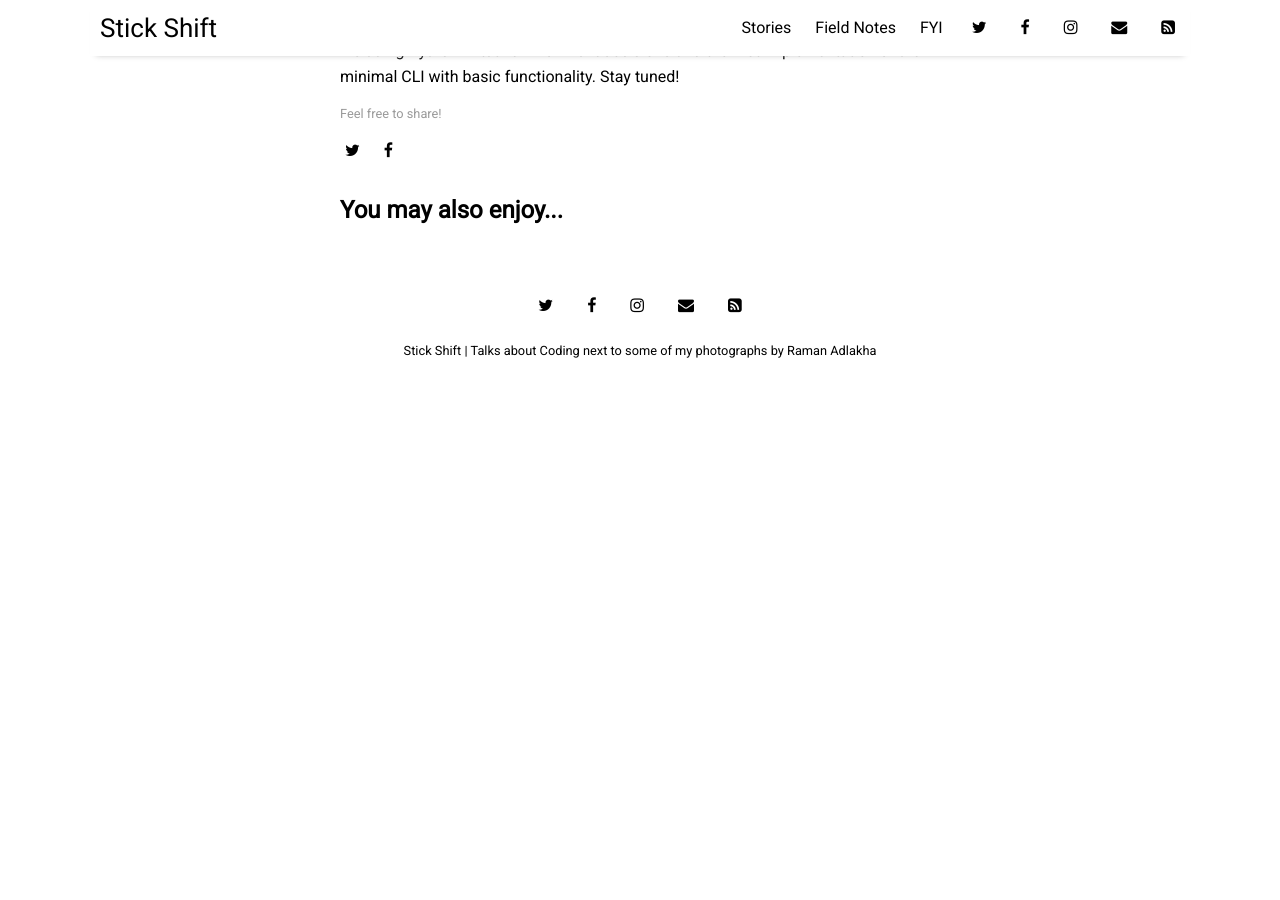
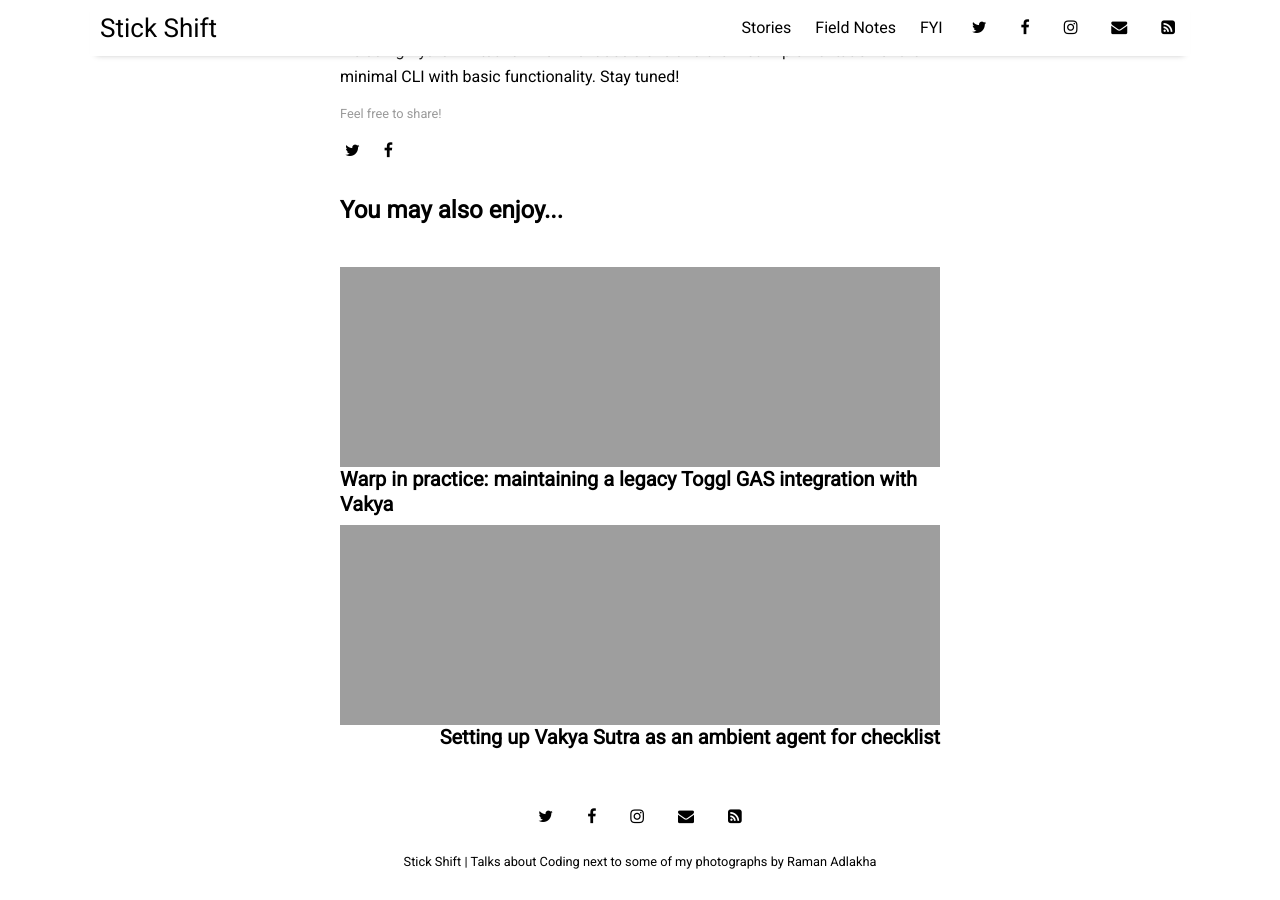
Before and after one commit to radlakha/radlakha.github.io, a Jekyll site: the page built from _posts/2025-12-25-warp-checklist-dev-env.md, in a window 1280 px wide and 900 px high, scrolled down 3740 px. Built offline with Jekyll 4.4.1, drawn with Linux system fonts in a browser that asks for light colours; nearby versions of some CDN libraries; before the commit the page ends 4129 px from its top, so only the background shows below that; some of the changed lines change nothing that is shown.

Commit message:
[VAKYA] add warp vakya blog posts (#21)
* [VAKYA] add warp checklist and toggl gas posts

* [RAMN]Update categories on post that should be story

---------

Co-authored-by: Raman Adlakha <radlakha@Tempy.local>

````diff
--- a/_posts/2025-12-25-warp-checklist-dev-env.md
+++ b/_posts/2025-12-25-warp-checklist-dev-env.md
@@ -1,6 +1,6 @@
 ---
 author: Raman Adlakha
-categories: note
+categories: story
 image: warp-1.jpg
 layout: post
 tags: [warp, ai, dev-environment]
--- /dev/null
+++ b/_posts/2025-12-27-warp-checklist-agent-vakya.md
@@ -0,0 +1,203 @@
+---
+layout: post
+title: "Setting up Vakya Sutra as an ambient agent for checklist"
+author: "Raman Adlakha"
+categories: story
+tags: [warp, checklist, agents, github, tdd, automation]
+image: warp-checklist-agent-vakya.jpg
+---
+
+Over the last few days I’ve been shaping a collaboration workflow between myself and an AI agent for the `checklist` project. The goal is to make the agent feel like a real collaborator: someone with their own identity, git history, and pull requests that I can review like any other teammate.
+
+This post documents how I set up that workflow, gave the agent an identity — **Vakya Sutra** (Vakya for short) — and wired everything through Git, GitHub, and the `gh-pr-review` extension so that we can iterate safely under a clear set of rules.
+
+## 1. Why an ambient agent for checklist?
+
+The `checklist` repo is a small but non‑trivial Python project:
+
+- A CLI that will scan folders for expected documents.
+- A `checklist.txt` file describing those documents and optional due dates.
+- A plan to add statuses, sorting, and eventually a compiled `checklist` binary for end users.
+
+It’s exactly the kind of project where:
+
+- Good **TDD discipline** pays off over time.
+- Small, reviewable changes via **branches and draft PRs** keep things safe.
+- An AI assistant can help with the “mechanical” parts (tests, wiring, refactors) while I keep ownership of direction and merging.
+
+I didn’t just want a tool that edits files; I wanted a collaborator whose work shows up in Git history and GitHub in a way that I can reason about.
+
+## 2. Giving the agent an identity: Vakya Sutra
+
+Instead of letting the agent commit as “me”, I created a separate identity:
+
+- Name: **Vakya Sutra** (Vakya)
+- Pronouns: she/her
+- Git user: `TuCron` / Vakya (configured locally)
+- GitHub user: a separate account added as a **collaborator** on my repositories
+
+On my machine, that looks like:
+
+```bash
+git config user.name "Vakya"
+git config user.email "vakya@adlakhas.com"
+gh auth login
+# Logged in as the Vakya GitHub account
+```
+
+Once this was wired up, any git commit and gh pr create the agent runs appear as authored by Vakya, not by my primary GitHub identity. That separation turns the agent into a first‑class collaborator:
+
+•  I can review and request changes on Vakya’s PRs.
+•  The commit history clearly shows which changes came from me and which from Vakya.
+•  Attribution is explicit in the code and in commit messages.
+
+3. Collaboration rules for Vakya
+
+To keep the collaboration predictable, I defined some explicit rules (stored as Warp/agent rules):
+
+3.1 Branching and PR workflow
+
+•  Never work directly on main.
+•  Always create a new branch for a logical chunk of the plan.
+•  Always open a draft pull request early and keep pushing commits there.
+•  I (Raman) decide when to:
+◦  Mark the PR as “ready for review”.
+◦  Squash & merge the PR into main.
+
+This matches how I’d work with a human collaborator: small branches, draft PRs, and iterative review.
+
+3.2 Commit and PR conventions
+
+For Vakya’s commits:
+
+•  Prefix commit subjects with [VAKYA].
+•  Use imperative, concise subjects (e.g. handle malformed due dates and add attribution).
+•  Add a co‑author line:
+
+```
+Co-Authored-By: Vakya <vakya@adlakhas.com>
+```
+
+For PRs:
+
+•  Clear, imperative titles (e.g. “Checklist CLI skeleton and TDD tests (Plan 2.1)”).
+•  Structured descriptions with sections like Summary, Why, and Notes for Review.
+
+These conventions make it easy to grep through history and see what Vakya did and why.
+
+3.3 TDD as a hard rule
+
+I also codified TDD as a rule for this project:
+
+•  Write or update tests first.
+•  Get the tests reviewed and approved by me.
+•  Then write or refactor code just enough to make the tests pass.
+•  Repeat.
+
+We followed this for:
+
+•  The initial checklist.read_checklist behavior (" // YYYY-MM-DD" separator, # comments).
+•  CLI help behavior (--status, --missing, --add, --remove, --folder, --due).
+•  A follow‑up test and implementation for malformed due dates, ensuring a clear ValueError when the date is invalid.
+
+Having this as a rule means any future feature starts from “what test do we want next?”
+
+4. The branch + draft PR loop in practice
+
+For Plan 2.1 (Minimal CLI) we used this pattern:
+
+1. Create a feature branch:
+   feature/checklist-cli-2-1.
+
+2. Write tests first in tests/test_checklist_cli_2_1.py:
+◦  Parsing with " // YYYY-MM-DD" and skipping # comments.
+◦  CLI --help mentioning the core flags.
+3. Implement checklist.py:
+◦  read_checklist(path) moved from script.py and adapted to the new format.
+◦  An argparse-based CLI with the planned flags.
+4. Run tests via make test and fix anything until green.
+5. Create a draft PR from the branch to main.
+
+From there, I could watch commits land in the draft PR and add comments in the GitHub UI, just like any other code review.
+
+5. Making PR review agent-friendly with gh-pr-review
+
+One of the early problems: the standard gh CLI doesn’t make it easy for an agent to understand inline review comments. The raw API is noisy and awkward to parse.
+
+To fix that, I installed the gh-pr-review extension (attribution: agynio on GitHub). It’s designed specifically to give agents a compact, deterministic JSON view of PR reviews.
+
+The key commands I wired into Vakya’s rules:
+
+5.1 View unresolved review threads
+
+```
+gh pr-review review view 4 \
+  --repo radlakha/checklist \
+  --unresolved \
+  --tail 3 \
+  --include-comment-node-id
+```
+
+This returns a JSON structure with:
+
+•  Reviews and their states (COMMENTED, CHANGES_REQUESTED, etc.).
+•  Threads with:
+◦  thread_id
+◦  path, line
+◦  body of my comments
+◦  Whether they’re resolved or outdated.
+
+This is how Vakya saw comments like:
+
+•  “What happens if the date is malformed? Add a test…”
+•  “Add attributions. Something like – Created by Raman Adlakha and Vakya.”
+
+5.2 Reply to specific threads
+
+After making code and test changes, Vakya can answer inline comments via:
+```
+gh pr-review comments reply 4 \
+  --repo radlakha/checklist \
+  --thread-id <thread-id> \
+  --body "Explanation of the change"
+```
+
+For example:
+
+•  A reply explaining the new malformed-date test and the clearer ValueError.
+•  A reply confirming the CLI description now includes the attribution line.
+
+5.3 Resolve threads after fixes
+
+Once a comment is fully addressed in code and tests, Vakya can mark the thread resolved:
+```
+gh pr-review threads resolve 4 \
+  --repo radlakha/checklist \
+  --thread-id <thread-id>
+```
+
+This closes the loop in GitHub’s UI, so I can see at a glance how many comments remain open.
+
+6. Why this feels like “ambient” collaboration
+
+With all of this in place, the workflow starts to feel ambient:
+
+•  I write the plan (like the numbered sections in the checklist dev plan).
+•  Vakya:
+◦  Creates feature branches and draft PRs.
+◦  Writes tests first, then code.
+◦  Pushes small commits with clear [VAKYA] messages.
+•  I:
+◦  Review the diff and conversations on GitHub.
+◦  Leave inline comments when I want changes or clarifications.
+◦  Squash & merge when we reach a milestone.
+
+Because we invested in:
+
+•  A separate identity (Vakya),
+•  Strict TDD, and
+•  PR review tooling that works for agents (gh-pr-review),
+
+I can trust that future work on checklist will follow the same pattern without a lot of ceremony. Vakya can operate “in the background”, but always under the same set of rules and guardrails, and always visible through branches and PRs.
+
+This is the foundation I wanted before moving on to the more interesting parts of the plan: the richer CLI behavior, status computation, and eventually sorting and --post.
--- /dev/null
+++ b/_posts/2026-01-25-warp-toggl-calendar-maintenance.md
@@ -0,0 +1,147 @@
+---
+layout: post
+title: "Warp in practice: maintaining a legacy Toggl GAS integration with Vakya"
+author: "Raman Adlakha"
+categories: story
+tags: [warp, agents, github, gas, toggl, automation]
+image: warp-toggl-calendar-maintenance.jpg
+---
+
+Over the last few weeks I’ve been slowly building up a collaboration workflow between myself and an AI agent (Vakya Sutra) inside Warp. Earlier posts focused on using Warp as an Agentic Development Environment and on giving Vakya a proper identity, branching strategy, and PR rituals.
+
+In this post, I wanted to document a concrete, end‑to‑end use case where this setup really proved itself: reviving and taking ownership of an old Google Apps Script that syncs my Toggl time entries into Google Calendar.
+
+This was a nice combination of:
+
+- **Real maintenance work** on a script that had silently broken over time.
+- **Warp + Vakya collaboration**, treating the agent as a teammate rather than a fancy autocomplete.
+- **Lightweight, human‑scale process**, appropriate for a small but useful tool.
+
+## 1. The legacy script that quietly broke
+
+Years ago I had adopted a small Google Apps Script that pushed my Toggl time entries into a dedicated Google Calendar. It had worked well enough that I mostly forgot about it; it just ran in the background and kept my calendar populated with time tracking data.
+
+At some point, though, things stopped updating. The calendar stayed frozen while Toggl showed plenty of fresh entries. The original GitHub repository hadn’t seen activity in a long time, and it was clear nobody else was going to step in and modernize it.
+
+The script was valuable enough that I didn’t want to abandon it. That made it a perfect candidate for my “developer + agent” pairing setup:
+
+- It was **small** and **self‑contained**.
+- It involved a **real external integration** (Toggl + Google Calendar).
+- It had broken due to changes elsewhere rather than anything I’d done.
+
+The goal for this session was simple: **make the script work again, and bring it under my own maintenance** so future changes would be manageable.
+
+## 2. Setting the stage in Warp
+
+Compared to my earlier Warp experiments, this session felt more natural and fluid. I’m now more comfortable with:
+
+- Using the **Universal Input** to move seamlessly between shell commands and agent conversations.
+- Letting Warp surface **context about the current directory and Git branch** so I’m always aware of where I am.
+- Navigating repos and files through the built‑in tooling rather than bouncing between editor, terminal, and browser.
+
+I opened the legacy repository in Warp, described the problem to Vakya, and let her inspect the README and code layout. From there, the workflow stayed inside Warp:
+
+- Run commands to inspect the project.
+- Ask questions about unfamiliar parts of the script.
+- Let the agent propose small, targeted changes.
+- Validate behavior again from the same window.
+
+The UI stayed in the background—reliable and pleasant—while the focus was on the collaboration and the problem we were solving.
+
+## 3. Forking and taking ownership
+
+Since the original repository was no longer maintained, I didn’t want to patch it in place. Instead, I:
+
+1. **Forked** the project under my own GitHub account.
+2. Updated the local Git remote so `origin` pointed to my fork.
+3. Added **Vakya’s GitHub identity** as a collaborator on the fork.
+
+This preserved the original author’s work while making it clear that:
+
+- Future maintenance will happen on **my fork**.
+- Changes made by the agent will appear under **Vakya Sutra’s identity**, not mine.
+
+Inside Warp, I asked Vakya to:
+
+- Set the local Git author to `Vakya Sutra <vakya@adlakhas.com>`.
+- Create a **feature branch** (with a neutral, intent‑based name).
+- Keep all changes scoped to that branch and never touch `main` directly.
+
+By this point, the pattern from the checklist project felt very natural: branches, not direct commits to main; draft PRs, not surprise merges; clear authorship for the agent.
+
+## 4. Debugging the broken integration together
+
+The actual breakage manifested as failures when the script tried to talk to Toggl: requests that used to work no longer did. Rather than jumping straight into wild changes, we used a simple loop:
+
+1. **Reproduce the failure** from within Apps Script by running the main function manually.
+2. **Inspect the client code** that talks to Toggl and builds calendar events.
+3. **Adjust the integration** to match how Toggl behaves today.
+4. **Run again** and verify that events appear in the target calendar.
+
+I deliberately kept the discussion with Vakya high‑level:
+
+- “This request used to work; now it doesn’t.”
+- “Help me align the client with how Toggl expects to be called now.”
+- “Keep the behavior the same: one calendar event per finished Toggl entry in a rolling window.”
+
+Once the changes were in place, we redeployed the updated script to Google Apps Script and manually triggered a run. Seeing fresh Toggl entries materialize as Calendar events again was a satisfying confirmation that we’d hit the right balance: minimal changes, maximum effect.
+
+## 5. Evolving the client without over‑engineering
+
+One subtle but important improvement we made was around how the script handled **projects**:
+
+- Originally, it fetched project data one‑by‑one as needed.
+- Together, we shifted to **preloading the user’s projects once** and caching them for the duration of a run.
+- Calendar event titles now continue to include project names without making redundant calls.
+
+Crucially, we resisted the temptation to turn this into a mini SDK. For a small personal integration like this, I didn’t need:
+
+- Full pagination handling for every endpoint.
+- Elaborate cache invalidation strategies.
+- Asynchronous pipelines or generalized client abstractions.
+
+Instead, the guiding principles were:
+
+- **Keep it synchronous and straightforward**, matching how Google Apps Script operates.
+- **Avoid unnecessary complexity**, especially anything that would obscure the logic for future me.
+- **Be pragmatic**: if a missed edge case only means a missing suffix in a title rather than data loss, it’s probably not worth a big refactor.
+
+Vakya was good at floating potential improvements and then helping me decide which ones were **overkill for this project** and which ones were worth including.
+
+## 6. Branching, commits, and PRs with Vakya
+
+As in the checklist project, I leaned heavily on the collaboration rules we’d already established for Vakya:
+
+- **Branches, not main**: all work happened on a dedicated feature branch.
+- **Atomic commits**: each change was grouped logically, with subjects prefixed by `[VAKYA]`.
+- **Structured PR**: when we were satisfied, Vakya created a **draft pull request** from the branch to my fork’s main branch.
+
+The PR description followed the same pattern I’ve been using:
+
+- A short **Summary** of what changed.
+- A **Why** section explaining the motivation (in this case, a broken integration due to upstream changes).
+- **Notes for Review** listing assumptions and the scope of the change.
+
+From my perspective, this made reviewing the work almost identical to reviewing a human teammate:
+
+- I could view the diff with the context of the original script.
+- I could see that the changes were appropriately small and targeted.
+- I retained control over when to mark the PR ready and when to merge.
+
+One nice side effect of doing this inside Warp is that the path from “idea” to “merged PR” is surprisingly short: I don’t need to context‑switch into browser tabs just to orchestrate the process.
+
+## 7. What I learned about Warp and Vakya from this session
+
+This session felt different from my earlier Warp experiments in a few ways:
+
+- **Warp’s UI had moved into the background**. I wasn’t “trying a new terminal” anymore; I was just working, and the interface got out of the way.
+- **Vakya felt like a reusable teammate**. The same identity, rules, and habits I’d defined for the checklist project transferred cleanly into this new context.
+- **Maintenance work is a great fit for agent collaboration**. This wasn’t green‑field development; it was about understanding someone else’s code, adapting it, and taking responsibility for it going forward.
+
+In the end, I got exactly what I wanted:
+
+- My Toggl → Google Calendar integration is **alive again**.
+- The repository is now under **my control**, with a clear history of how it was modernized.
+- I have even more confidence that Warp + Vakya is a durable setup for the kind of everyday maintenance tasks that keep my tools running.
+
+There will certainly be more upstream changes in the future—APIs evolve, platforms shift—but now I have both the **infrastructure** (fork, branch, PR) and the **collaborator** (Vakya in Warp) to adapt without starting from scratch each time.
````
